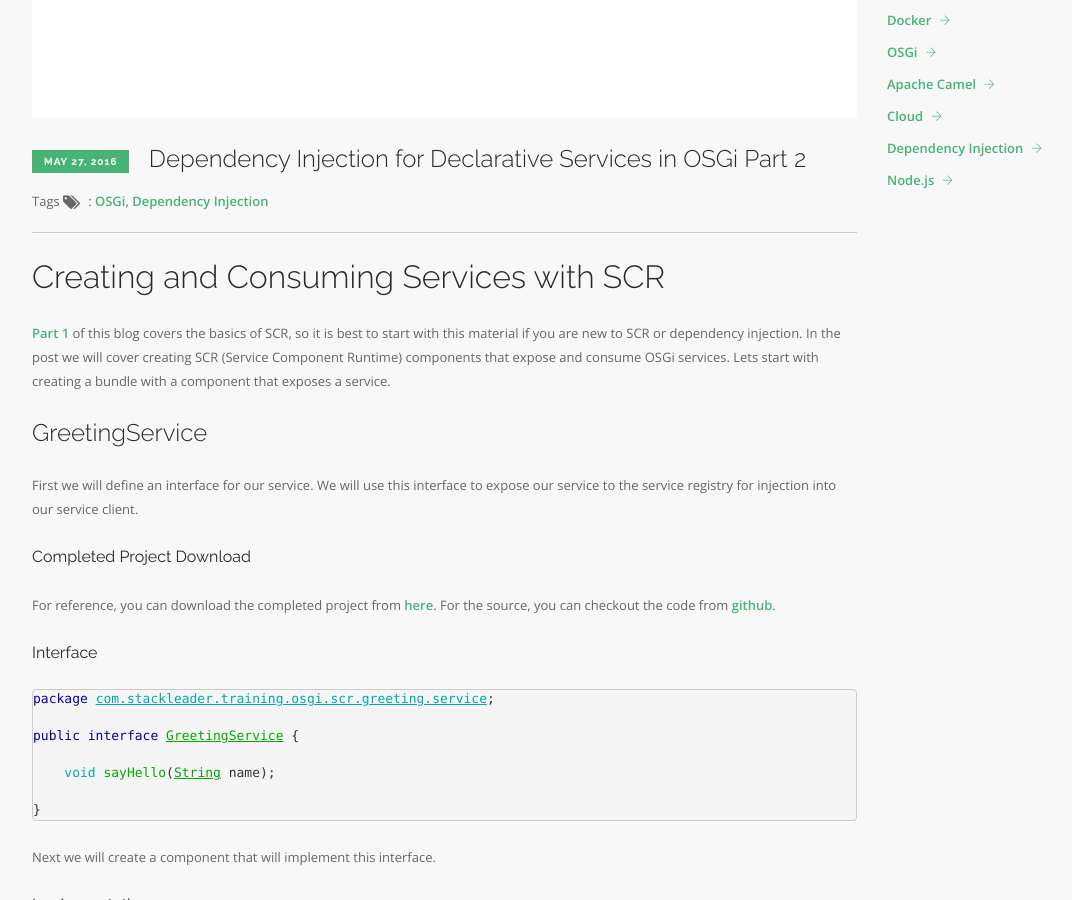
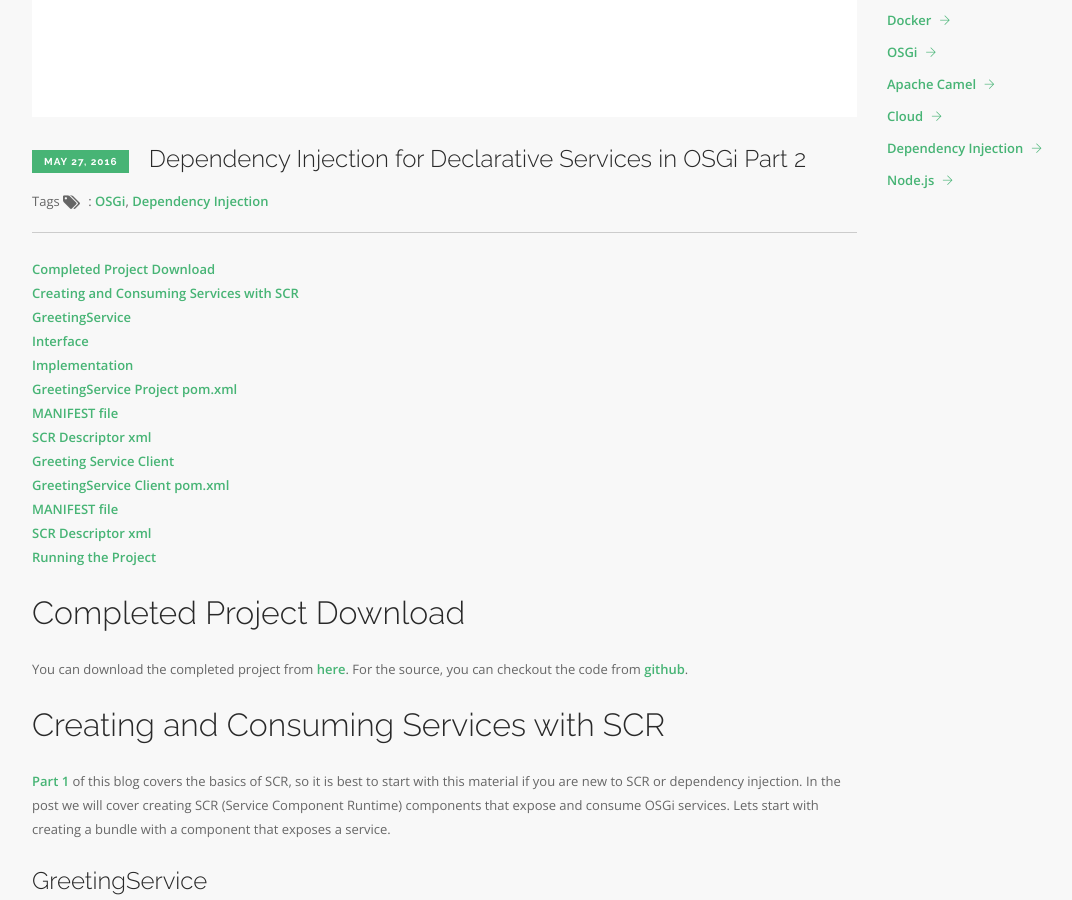
Before and after one commit to stackleader/stackleader.github.io, a Jekyll site: the page built from _posts/2016-05-27-dependency-injection-and-osgi_part_2.markdown, in a window 1280 px wide and 900 px high, scrolled down 824 px. Shown: the whole window, without its empty margins (53-1125 px from the left). Built offline with Jekyll 4.4.1, drawn with Linux system fonts in a browser that asks for light colours; nearby versions of some CDN libraries.

Commit message:
Added Table of Contents

```diff
--- a/_posts/2016-05-27-dependency-injection-and-osgi_part_2.markdown
+++ b/_posts/2016-05-27-dependency-injection-and-osgi_part_2.markdown
@@ -8,15 +8,33 @@ date:   2016-05-27 9:00:00 -0400
 categories: osgi
 tags: [osgi, dependency_injection]
 ---
+<!-- MarkdownTOC -->
+
+- [Completed Project Download](#completed-project-download)
+- [Creating and Consuming Services with SCR](#creating-and-consuming-services-with-scr)
+  - [GreetingService](#greetingservice)
+    - [Interface](#interface)
+    - [Implementation](#implementation)
+    - [GreetingService Project pom.xml](#greetingservice-project-pomxml)
+    - [MANIFEST file](#manifest-file)
+    - [SCR Descriptor xml](#scr-descriptor-xml)
+  - [Greeting Service Client](#greeting-service-client)
+    - [GreetingService Client pom.xml](#greetingservice-client-pomxml)
+    - [MANIFEST file](#manifest-file-1)
+    - [SCR Descriptor xml](#scr-descriptor-xml-1)
+  - [Running the Project](#running-the-project)
+
+<!-- /MarkdownTOC -->
+
+### Completed Project Download
+You can download the completed project from [here](https://drive.google.com/file/d/0Bz6zdXGc_G2PUGtMTFlyUXU0X2M/view?usp=sharing){:target="_blank"}. For the source, you can checkout the code from [github](https://github.com/stackleader/osgi-examples){:target="_blank"}.
+
 
 ### Creating and Consuming Services with SCR
 [Part 1](/osgi/2016/05/20/dependency-injection-and-osgi.html){:target="_blank"} of this blog covers the basics of SCR, so it is best to start with this material if you are new to SCR or dependency injection. In the post we will cover creating SCR (Service Component Runtime) components that expose and consume OSGi services. Lets start with creating a bundle with a component that exposes a service.
 
 #### GreetingService
 First we will define an interface for our service. We will use this interface to expose our service to the service registry for injection into our service client.
-
-##### Completed Project Download
-For reference, you can download the completed project from [here](https://drive.google.com/file/d/0Bz6zdXGc_G2PUGtMTFlyUXU0X2M/view?usp=sharing){:target="_blank"}. For the source, you can checkout the code from [github](https://github.com/stackleader/osgi-examples){:target="_blank"}.
 
 ##### Interface
 {% highlight java %}
```
